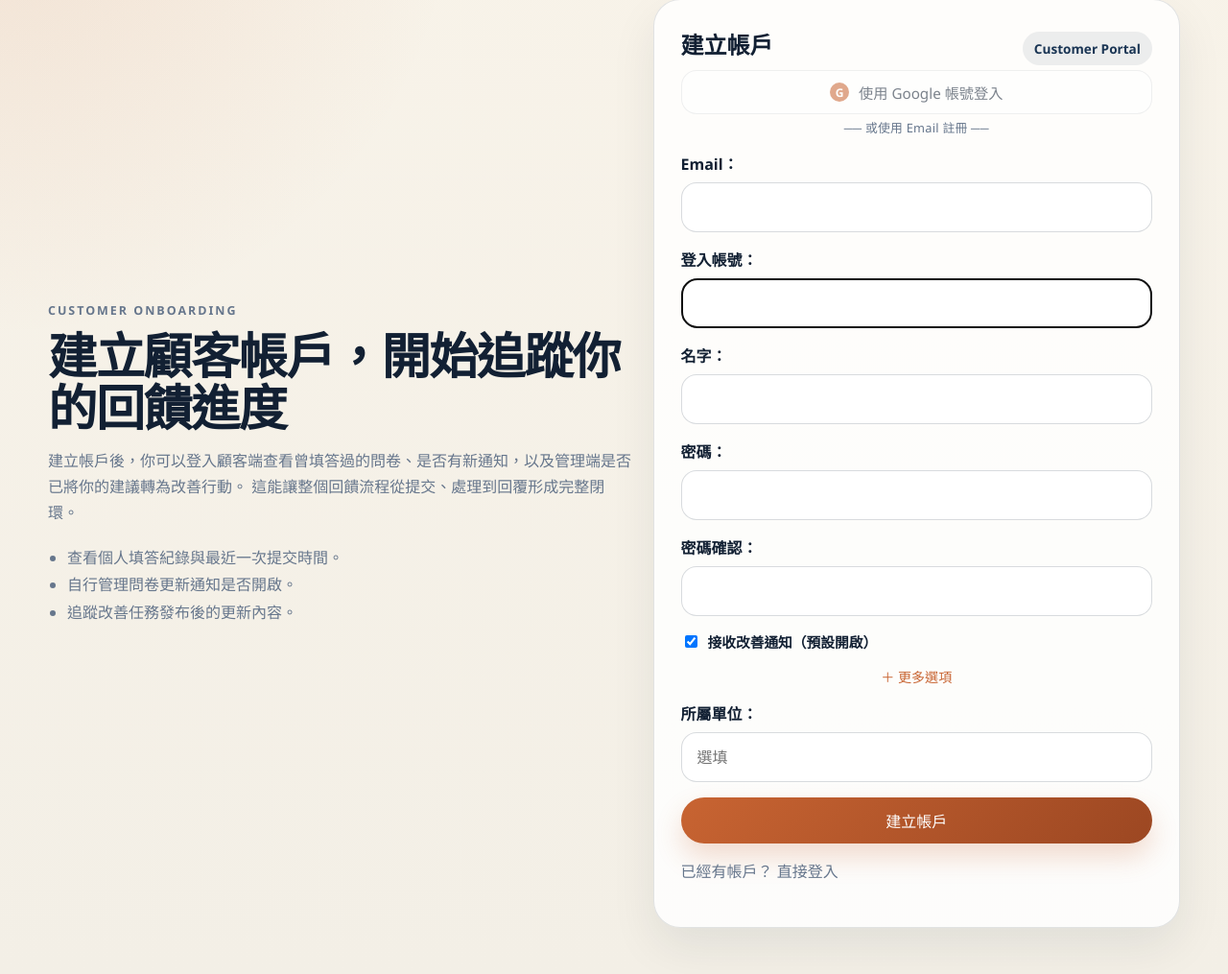
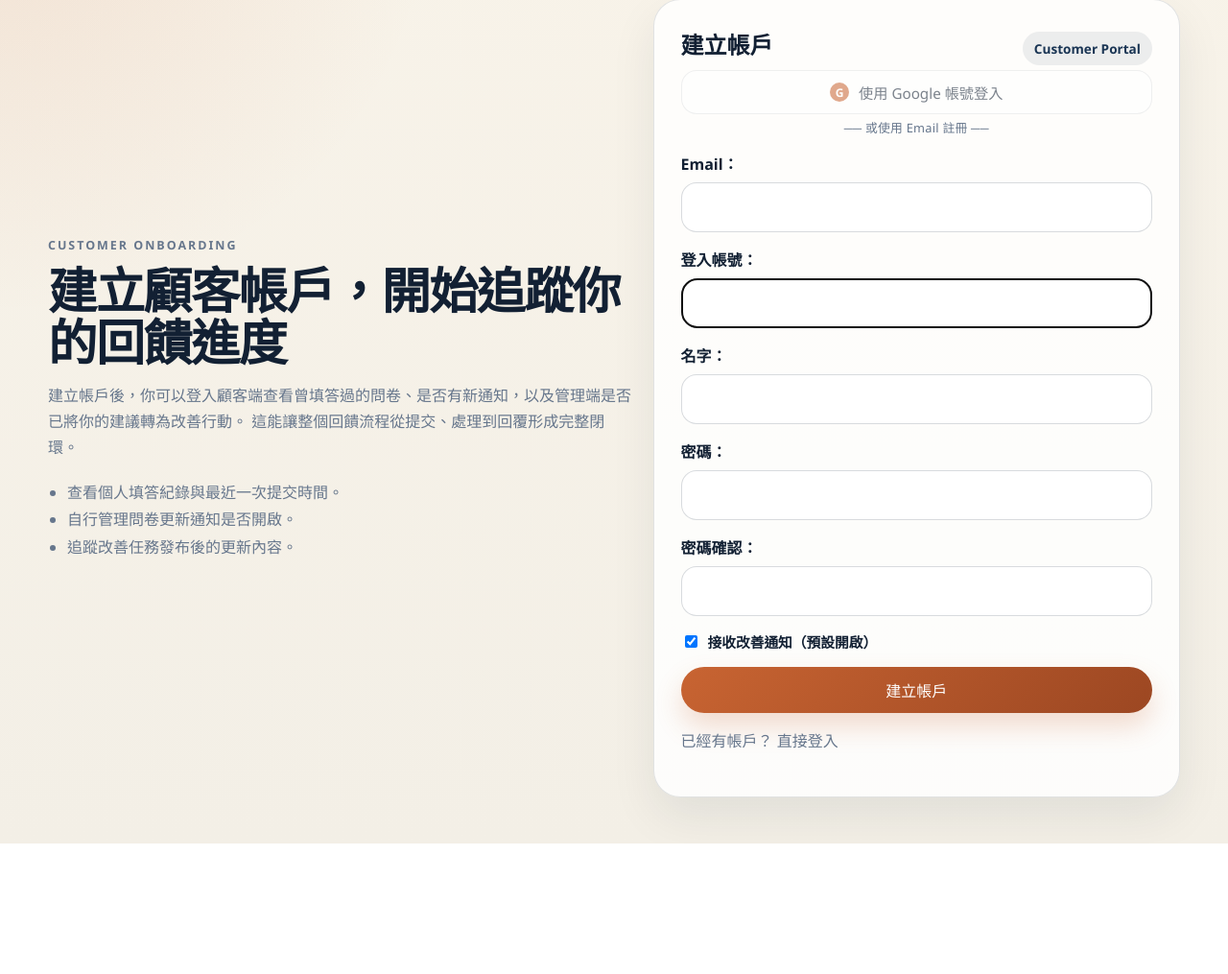
Before and after one commit to arvin85113/feedback-insight-hub, a Django app: page /accounts/signup/ in a window 1280 px wide. Shown: the part 128-1143 px from the top of the page at 96% size. After the commit the page ends 1007 px from the top, so only its background shows below. Run offline with Django 5.2, Linux system fonts and the light colour scheme.

Commit message:
Remove last_name and organization from signup form
Co-Authored-By: Claude Sonnet 4.6 <noreply@anthropic.com>

```diff
--- a/accounts/forms.py
+++ b/accounts/forms.py
@@ -12,13 +12,11 @@ class LoginForm(AuthenticationForm):
 class CustomerSignUpForm(UserCreationForm):
     class Meta(UserCreationForm.Meta):
         model = User
-        fields = ("username", "first_name", "last_name", "email", "organization", "notification_opt_in")
+        fields = ("username", "first_name", "email", "notification_opt_in")
         labels = {
             "username": "登入帳號",
             "first_name": "名字",
-            "last_name": "姓氏",
             "email": "Email",
-            "organization": "所屬單位",
             "notification_opt_in": "願意接收後續改善通知",
         }
 
--- a/templates/accounts/signup.html
+++ b/templates/accounts/signup.html
@@ -75,30 +75,6 @@
                 {{ form.notification_opt_in.errors }}
             </div>
 
-            <button
-                type="button"
-                class="more-options-toggle"
-                id="more-options-toggle"
-                onclick="toggleMoreOptions()"
-                aria-expanded="false"
-                aria-controls="more-options-panel"
-            >
-                ＋ 更多選項
-            </button>
-
-            <div class="more-options-panel" id="more-options-panel">
-                <div class="field-block">
-                    {{ form.last_name.label_tag }}
-                    {{ form.last_name }}
-                    {{ form.last_name.errors }}
-                </div>
-                <div class="field-block">
-                    {{ form.organization.label_tag }}
-                    {{ form.organization }}
-                    {{ form.organization.errors }}
-                </div>
-            </div>
-
             <button type="submit" class="button button-primary button-wide">建立帳戶</button>
         </form>
 
@@ -108,22 +84,4 @@
         </p>
     </article>
 </section>
-
-<script>
-    document.addEventListener('DOMContentLoaded', function () {
-        const lastNameInput = document.querySelector('[name="last_name"]');
-        const orgInput = document.querySelector('[name="organization"]');
-        if (lastNameInput) lastNameInput.placeholder = '選填';
-        if (orgInput) orgInput.placeholder = '選填';
-    });
-
-    function toggleMoreOptions() {
-        const panel = document.getElementById('more-options-panel');
-        const toggle = document.getElementById('more-options-toggle');
-        const isOpen = panel.classList.contains('open');
-        panel.classList.toggle('open', !isOpen);
-        toggle.setAttribute('aria-expanded', String(!isOpen));
-        toggle.textContent = isOpen ? '＋ 更多選項' : '－ 收起選項';
-    }
-</script>
 {% endblock %}
```
